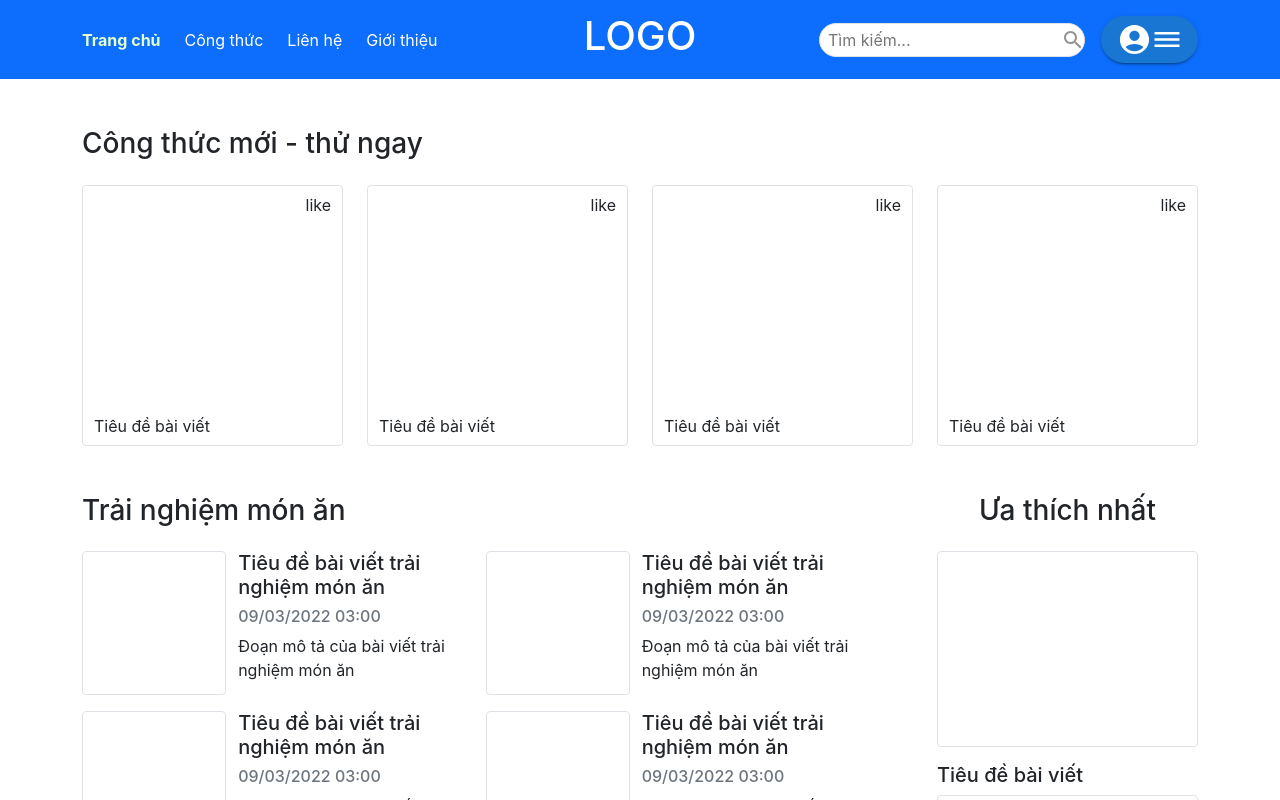
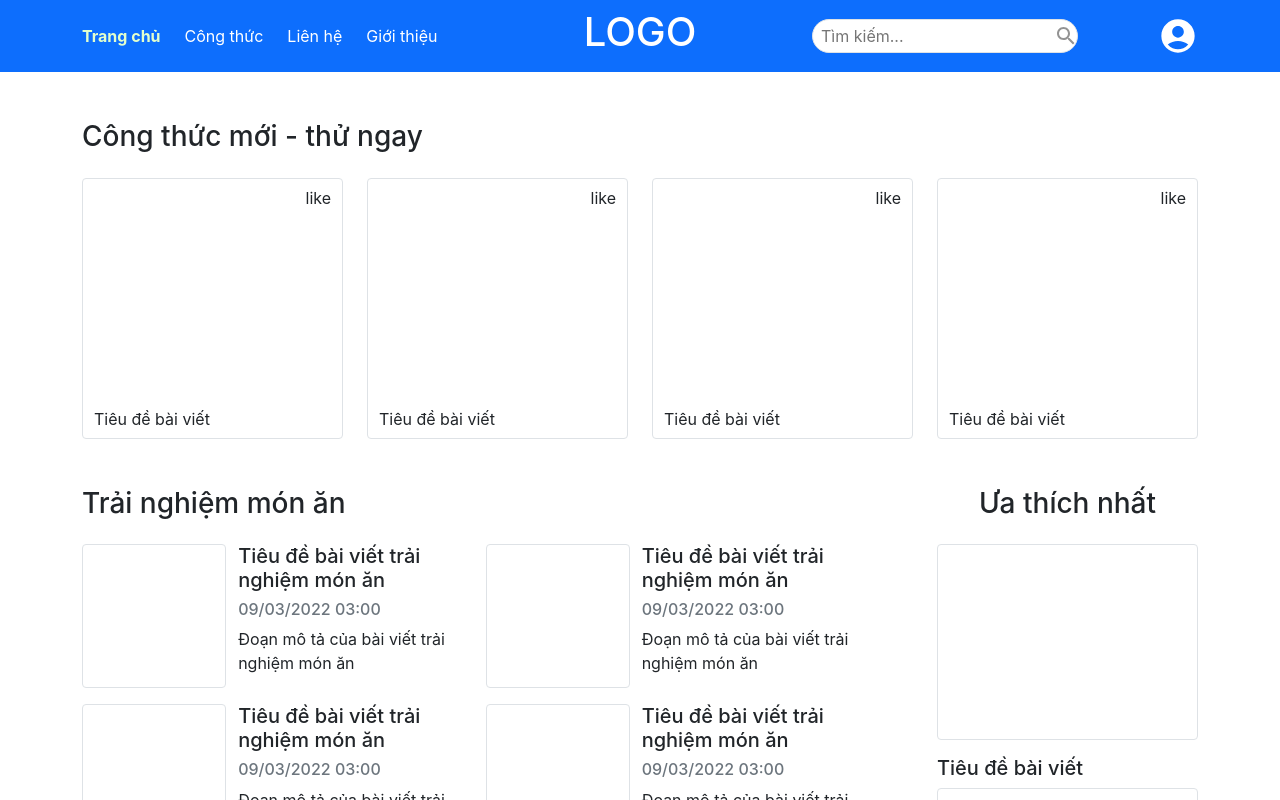
Before and after one commit to DoMinhHieu1997/MindX-Web55-Project, a React (Create React App) app: page / in a window 1280 px wide. Shown: the top 800 px of the page. Built offline with nearby package versions, Linux system fonts and the light colour scheme.

Commit message:
edit avatar

```diff
--- a/src/components/profile/Users.js
+++ b/src/components/profile/Users.js
@@ -37,14 +37,9 @@ function Users() {
     <div>
       {
         <>
-          <Button
-            variant="contained"
-            style={{ borderRadius: 30 }}
-            onClick={handleClick}
-          >
-            <AccountCircle style={{ fontSize: 35 }} />
-            <Dehaze style={{ fontSize: 30 }} />
+          <Button style={{ borderRadius: 50 }} onClick={handleClick}>
           </Button>
+            <AccountCircle onClick={handleClick} style={{ fontSize: 40,color:'#fff' }} />
           <Menu open={!!anchorEl} anchorEl={anchorEl} onClose={handleClose}>
             {options.map((value) => (
               <MenuItem key={value} onClick={() => handleClickMenuItem(value)}>
```
